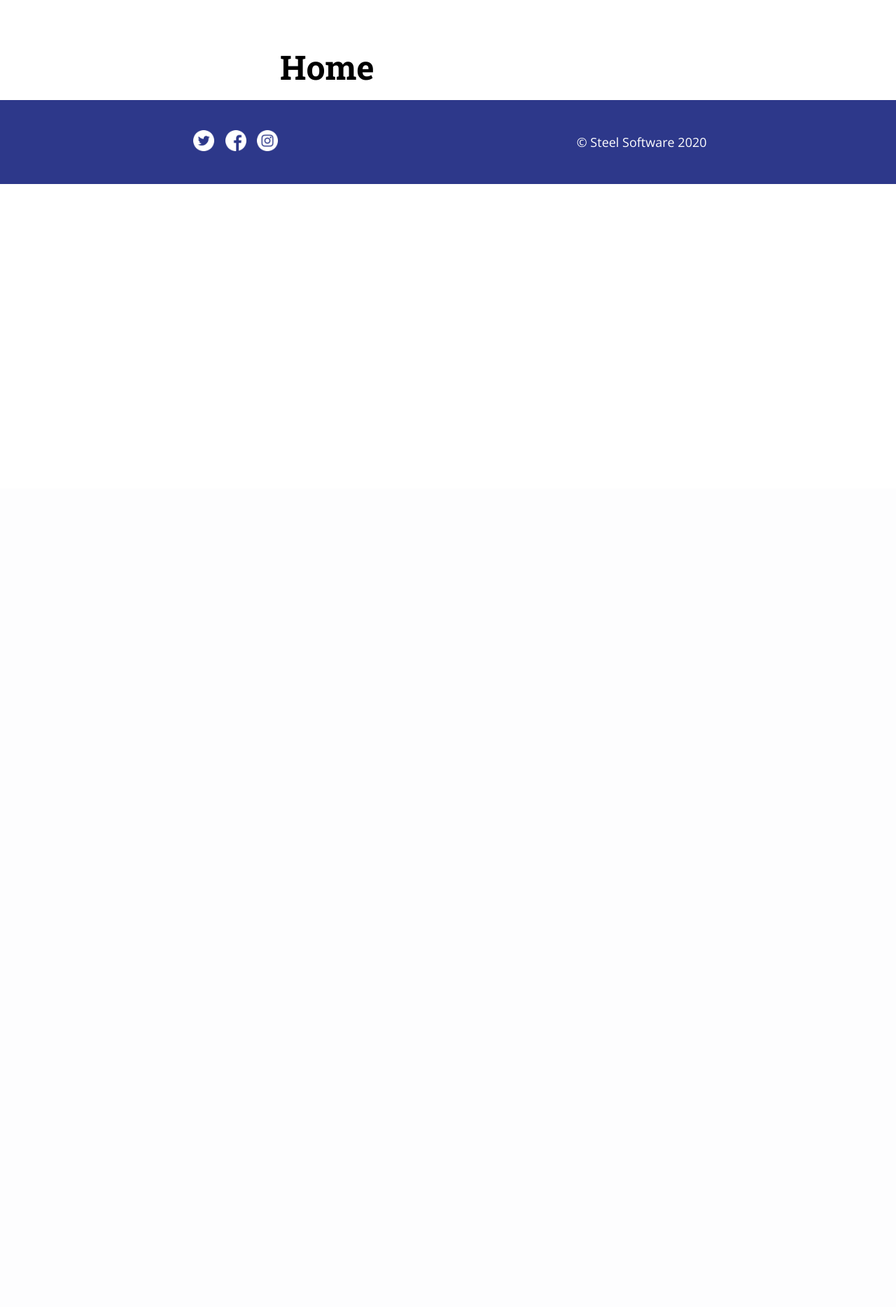
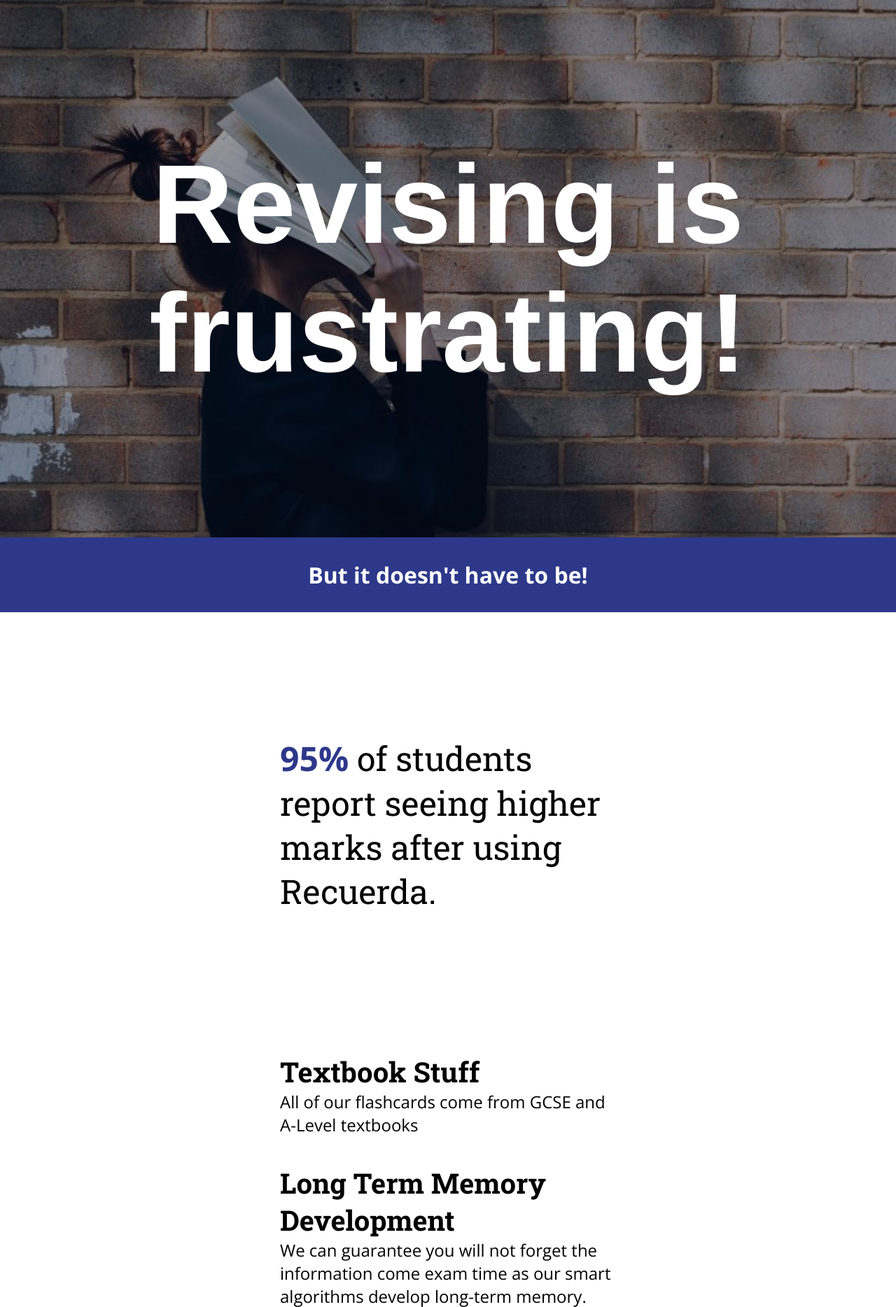
Before and after one commit to Jonathan-Steel/quiz_program, a Flask app: page / in a window 1280 px wide. Shown: the part 102-1970 px from the top of the page at 70% size. Before the commit the page ends 365 px from the top, so only its background shows below. Run offline with Flask 2, Linux system fonts and the light colour scheme; some libraries are stand-ins or nearby versions; some web fonts are replaced.

Commit message:
Finished Project!

```diff
--- a/quiz_program/routes.py
+++ b/quiz_program/routes.py
@@ -181,17 +181,35 @@
 @app.route("/quizzes")
 @login_required
 def quizzes():
+    textbooks = Textbook.query.all()
     quizzes = Quiz.query.all()
     quiz_lengths = []
+    textbook_ids = []
     for quiz in quizzes:
         quiz_lengths.append(len(list(quiz.questions)))
-    return render_template('quizzes.html', title='Quizzes', quizzes=quizzes, quiz_lengths=quiz_lengths)
+        textbook_ids.append(quiz.chapter.textbook.id)
+    return render_template('quizzes.html', title='Quizzes', quizzes=quizzes, quiz_lengths=quiz_lengths, textbook_ids=textbook_ids, textbooks=textbooks)
 
-# Quizzes Page
+# Quiz Page
 @app.route("/quiz/<int:quiz_id>")
 @login_required
 def quiz(quiz_id):
     quiz = Quiz.query.get_or_404(quiz_id)
     questions = Question.query.filter_by(quiz_id=quiz_id)
     questions_length = len(list(questions))
-    return render_template('quiz.html', title=quiz.title, quiz=quiz, questions=questions, questions_length=questions_length)
+    return render_template('quiz.html', title=quiz.title, quiz=quiz, questions=questions, questions_length=questions_length, textbook_id = quiz.chapter.textbook.id)
+
+# Textbook Page
+@app.route("/textbook/<int:textbook_id>")
+@login_required
+def textbook(textbook_id):
+    textbook = Textbook.query.get_or_404(textbook_id)
+    chapters = Chapter.query.filter_by(textbook_id=textbook_id)
+    chapters_length = len(list(chapters))
+    quizzes = []
+    for chapter in chapters:
+        quizzes += Quiz.query.filter_by(chapter_id=chapter.id)
+    quiz_lengths = []
+    for quiz in quizzes:
+        quiz_lengths.append(len(list(quiz.questions)))
+    return render_template('textbook.html', title=textbook.title, textbook=textbook, chapters=chapters, chapters_length=chapters_length, quizzes=quizzes, quiz_lengths=quiz_lengths)
--- a/quiz_program/static/styles.css
+++ b/quiz_program/static/styles.css
@@ -67,7 +67,7 @@
 
 .jumbotron {
     height: 48rem;
-    background-image: url('/assets/jumbotron.jpg');
+    background-image: url("assets/jumbotron.jpg");
     background-position: center;
     background-size: cover;
     background-repeat: no-repeat;
@@ -339,6 +339,15 @@
     font-size: 1.5em;
 }
 
+/* Tips Div */
+.help {
+    width: 100%;
+    padding: 1em;
+    background-color: rgb(233, 233, 233);
+    color: black;
+    margin: 1em;
+}
+
 /* Footer */
 
 footer {
--- a/quiz_program/templates/home.html
+++ b/quiz_program/templates/home.html
@@ -1,7 +1,43 @@
 <!-- Link to template page -->
 {% extends "layout.html" %}
 
+{% block jumbotron %}
+    <div class="jumbotron">
+        <h1>Revising is frustrating!</h1>
+    </div>
+
+    <div class="subotron">
+        <h2>But it doesn't have to be!</h2>
+    </div>
+{% endblock %}
+
 <!-- Inserts this block of code into the body of the template -->
 {% block content %}
-    <h1>Home</h1>
+    <section id="quote">
+        <article>
+            <blockquote><span>95%</span> of students report seeing higher marks after using Recuerda.</blockquote>
+        </article>
+    </section>
+
+    <section id="features">
+        <article>
+            <h2>Textbook Stuff</h2>
+            <p>All of our flashcards come from GCSE and A-Level textbooks</p>
+
+            <h2>Long Term Memory Development</h2>
+            <p>We can guarantee you will not forget the information come exam time as our smart algorithms develop long-term memory.</p>
+        </article>
+    </section>
+
+    <section id="register">
+        <article>
+            <h2 id="register">Ready to See Your Marks Skyrocket?</h2>
+            <br>
+            <div class="button-container">
+                <div class="button">
+                    <a href="{{ url_for('register') }}">Sign Up Now</a>
+                </div>
+            </div>
+        </article>
+    </section>
 {% endblock content %}
--- a/quiz_program/templates/layout.html
+++ b/quiz_program/templates/layout.html
@@ -59,6 +59,8 @@
         {% endif %}
     </header>
 
+    {% block jumbotron %}{% endblock %}
+
     <!-- Main -->
     <main role="main" class="container">
         <!-- Displays any flash messages. Categories are classes that our messages use. -->
--- a/run.py
+++ b/run.py
@@ -2,4 +2,4 @@
 
 # Running the App
 if __name__ == '__main__':
-    app.run(debug=True)
+    app.run()
```
Also changed, not shown: quiz_program/templates/quiz.html (+12 -2 lines), quiz_program/templates/quizzes.html (+11 -5 lines), quiz_program/templates/textbook.html (added, +19 -0 lines), README.md, quiz_program/site.db, quiz_program/static/assets/jumbotron.jpg (added).
